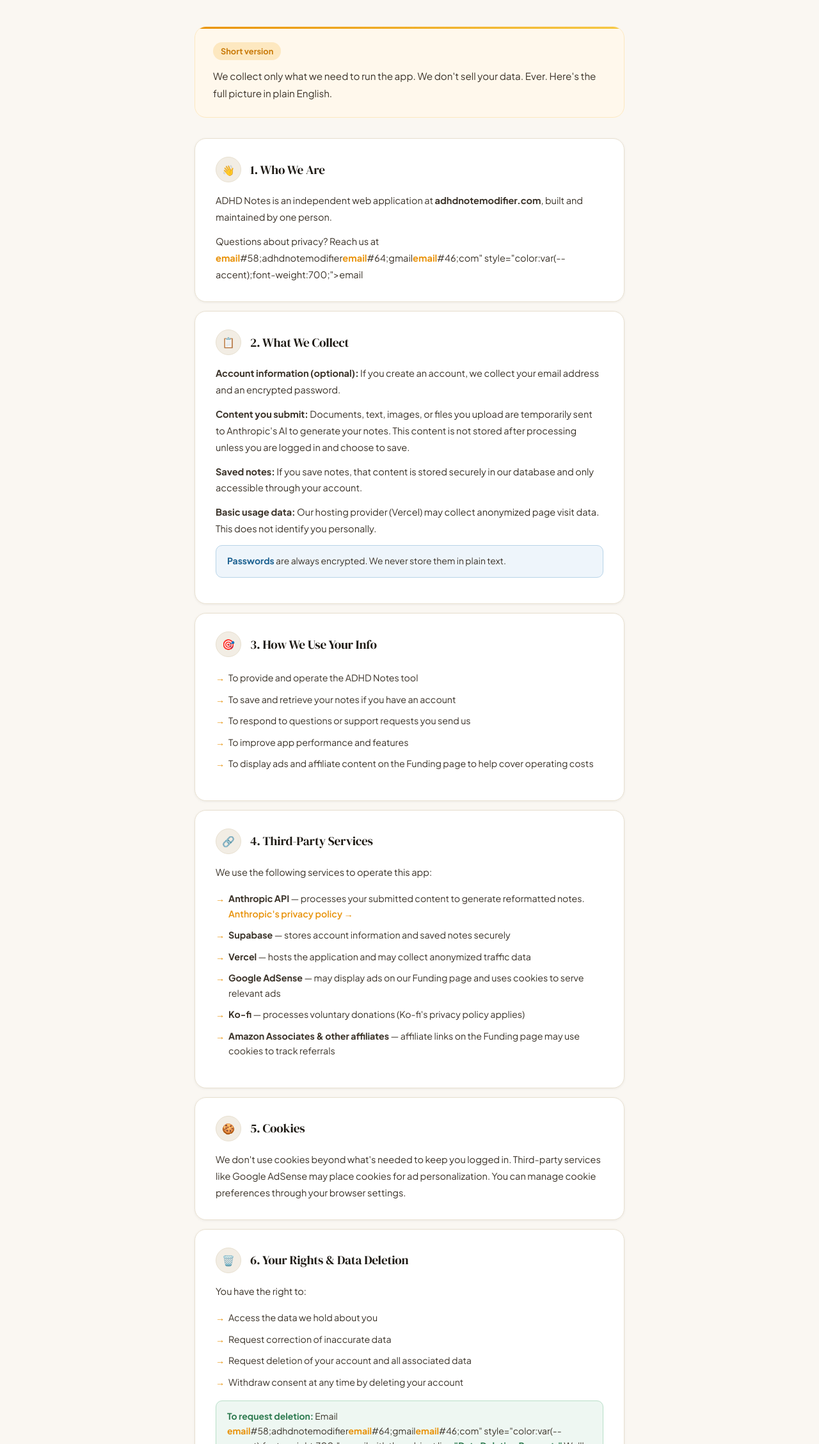
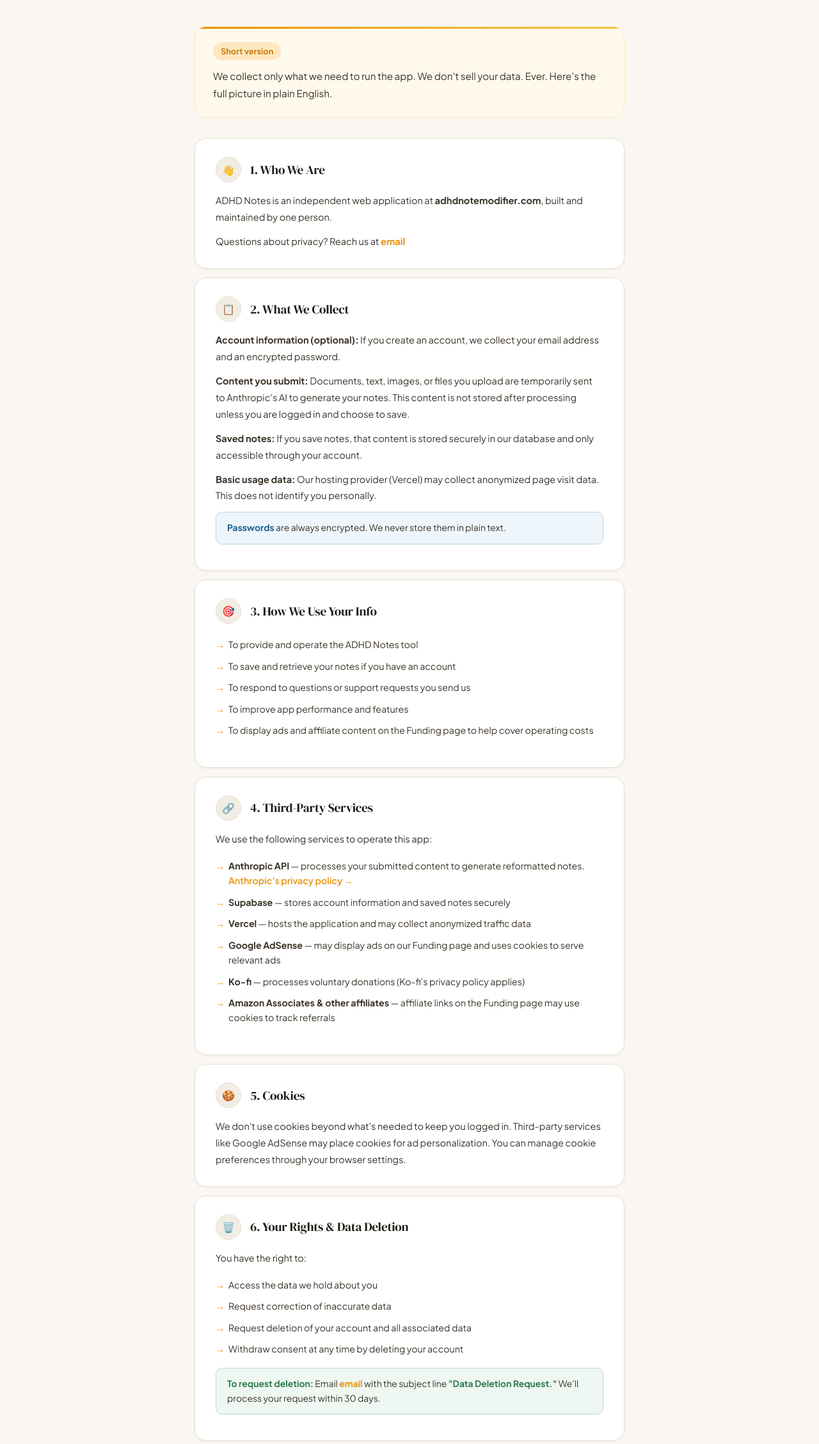
Before and after one commit to bevitt23-cloud/brain-notes-app, a plain HTML site: page public/privacy-policy.html in a window 1280 px wide. Shown: the part 303-2560 px from the top of the page at 64% size. Drawn offline with Linux system fonts and the light colour scheme.

Commit message:
Add files via upload

```diff
--- a/public/privacy-policy.html
+++ b/public/privacy-policy.html
@@ -137,7 +137,7 @@
     </div>
     <div class="section-body">
       <p>ADHD Notes is an independent web application at <strong>adhdnotemodifier.com</strong>, built and maintained by one person.</p>
-      <p>Questions about privacy? Reach us at <a href="mailto&#58;adhdnotemodifier&#64;gmail&#46;com" style="color:var(--accent);font-weight:700;">email</a>#58;adhdnotemodifier<a href="mailto&#58;adhdnotemodifier&#64;gmail&#46;com" style="color:var(--accent);font-weight:700;">email</a>#64;gmail<a href="mailto&#58;adhdnotemodifier&#64;gmail&#46;com" style="color:var(--accent);font-weight:700;">email</a>#46;com" style="color:var(--accent);font-weight:700;">email</a></p>
+      <p>Questions about privacy? Reach us at <a href="mailto:adhdnotemodifier@gmail.com" style="color:var(--accent);font-weight:700;">email</a></p>
     </div>
   </div>
 
@@ -213,7 +213,7 @@
         <li>Withdraw consent at any time by deleting your account</li>
       </ul>
       <div class="highlight green">
-        <strong>To request deletion:</strong> Email <a href="mailto&#58;adhdnotemodifier&#64;gmail&#46;com" style="color:var(--accent);font-weight:700;">email</a>#58;adhdnotemodifier<a href="mailto&#58;adhdnotemodifier&#64;gmail&#46;com" style="color:var(--accent);font-weight:700;">email</a>#64;gmail<a href="mailto&#58;adhdnotemodifier&#64;gmail&#46;com" style="color:var(--accent);font-weight:700;">email</a>#46;com" style="color:var(--accent);font-weight:700;">email</a> with the subject line <strong>"Data Deletion Request."</strong> We'll process your request within 30 days.
+        <strong>To request deletion:</strong> Email <a href="mailto:adhdnotemodifier@gmail.com" style="color:var(--accent);font-weight:700;">email</a> with the subject line <strong>"Data Deletion Request."</strong> We'll process your request within 30 days.
       </div>
     </div>
   </div>
```
